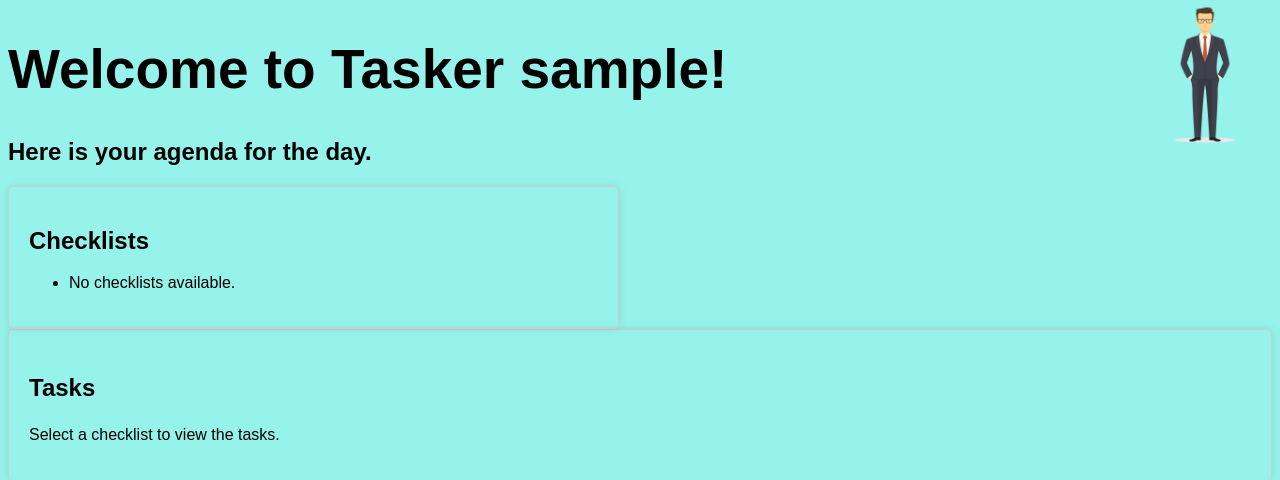
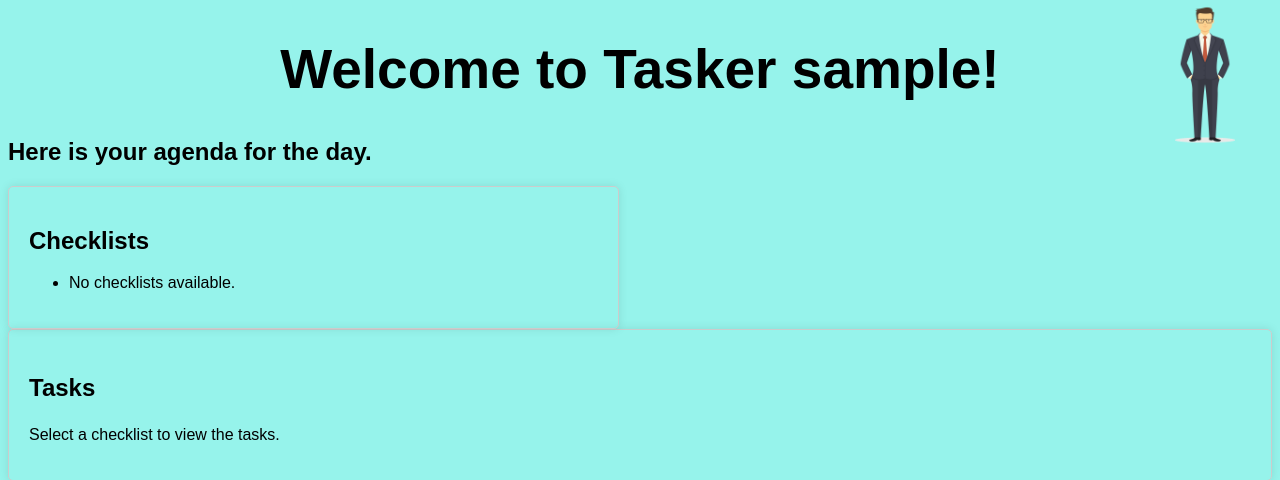
Before and after one commit to SscottK/tasker, a Django app: page /home/ in a window 1280 px wide. Shown: the top 480 px of the page. Run offline with Django 4.2, Linux system fonts and the light colour scheme; the visitor is signed in with stand-in values (Sample User, id 1); data that the repository does not hold is empty.

Commit message:
centered user greeting on home page

```diff
--- a/tasker_main_app/templates/home.html
+++ b/tasker_main_app/templates/home.html
@@ -4,7 +4,7 @@
 {% block content %}
   <img src="{% static '/images/man-9058013_1280.png' %}" alt="Personal Assistant" style="width: 150px; height: auto; position: absolute; top: 0; right: 0; border-radius: 50%;">
 
-  <h1>Welcome to Tasker {{ user.username }}!</h1>
+  <h1 style="text-align: center;">Welcome to Tasker {{ user.username }}!</h1>
   <h2 style="font-size: 24px; font-weight: bold;">Here is your agenda for the day.</h2>
 
   <div class="container checklist-row">
```
